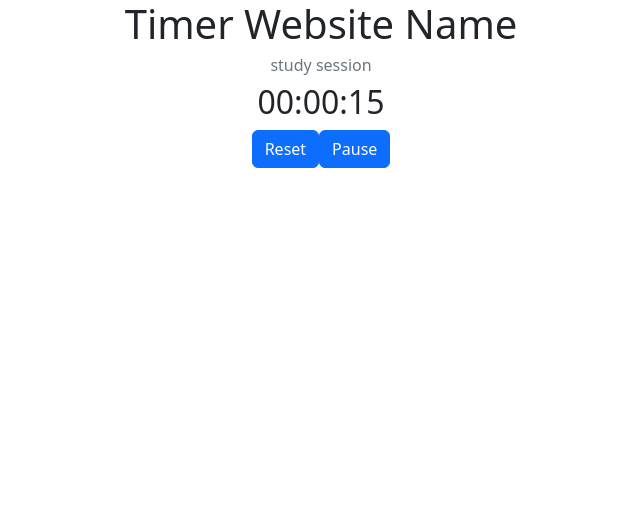
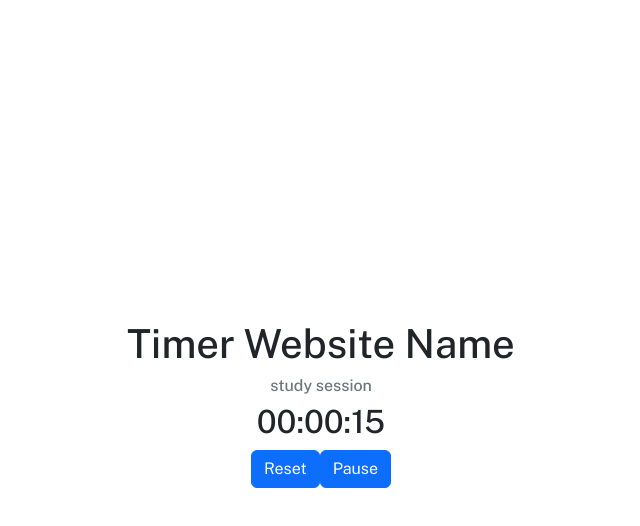
Before and after one commit to sunnyxtian/timer-app, a React (Create React App) app in the folder timer-app-react/: page / in a window 1280 px wide. Shown: the top 526 px of the page, without its empty margins (319-959 px from the left). Built offline with nearby package versions, Linux system fonts and the light colour scheme.

Commit message:
added font and centered timer

```diff
--- a/timer-app-react/public/index.html
+++ b/timer-app-react/public/index.html
@@ -21,6 +21,7 @@
       user's mobile device or desktop. See https://developers.google.com/web/fundamentals/web-app-manifest/
     -->
     <link rel="manifest" href="%PUBLIC_URL%/manifest.json" />
+    <link href="https://fonts.googleapis.com/css2?family=Public+Sans:ital,wght@0,100..900;1,100..900&display=swap" rel="stylesheet">
     <!--
       Notice the use of %PUBLIC_URL% in the tags above.
       It will be replaced with the URL of the `public` folder during the build.
--- a/timer-app-react/src/App.css
+++ b/timer-app-react/src/App.css
@@ -8,4 +8,5 @@ body {
   text-align: center;
   margin: auto;
   max-width: 95%;
+  padding-top: 25%;
 }
--- a/timer-app-react/src/index.css
+++ b/timer-app-react/src/index.css
@@ -3,3 +3,7 @@
  * 7/21/2024
  * Timer App
  */
+
+ body {
+  font-family: "Public Sans", sans-serif;
+ }
```
